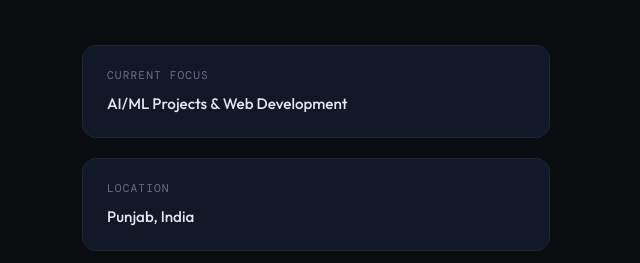
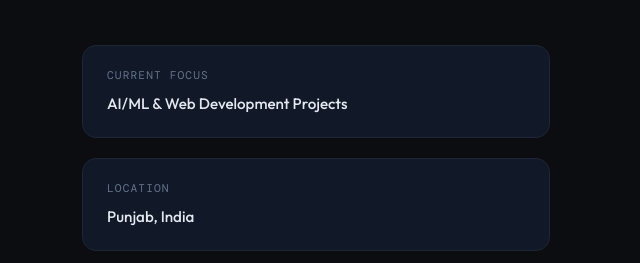
Before and after one commit to mr-nigam/portfolio, a plain HTML site: page index.html in a window 1280 px wide. Shown: the part 999-1262 px from the top of the page, 590-1230 px from the left. Drawn offline with nearby package versions, Linux system fonts and the light colour scheme.

Commit message:
Update current focus description in index.html

```diff
--- a/index.html
+++ b/index.html
@@ -839,7 +839,7 @@
       <div class="about-aside fade-in">
         <div class="info-card">
           <div class="info-card-label">Current Focus</div>
-          <div class="info-card-value">AI/ML Projects &amp; Web Development</div>
+          <div class="info-card-value">AI/ML &amp; Web Development Projects</div>
         </div>
         <div class="info-card">
           <div class="info-card-label">Location</div>
```
